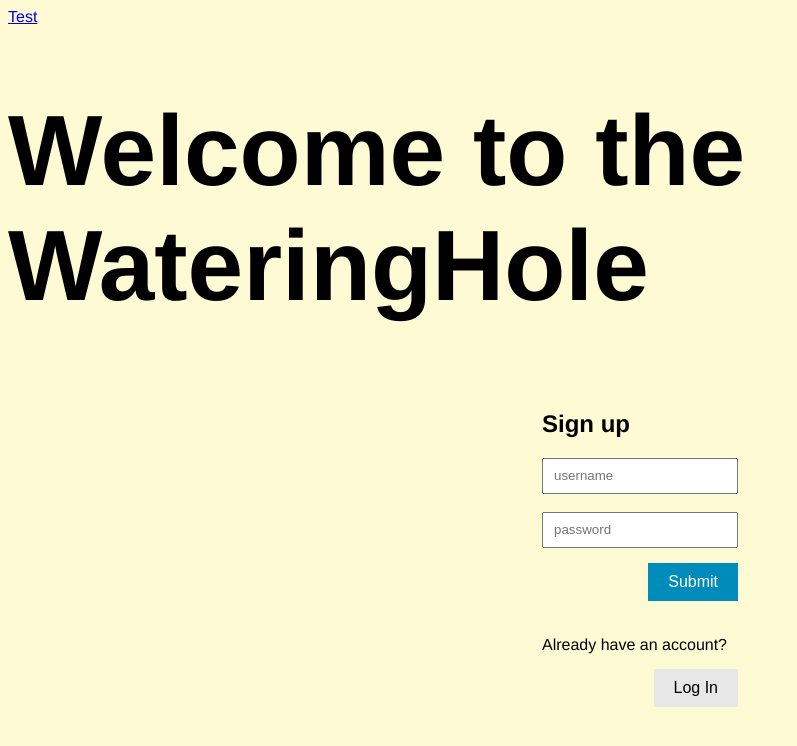
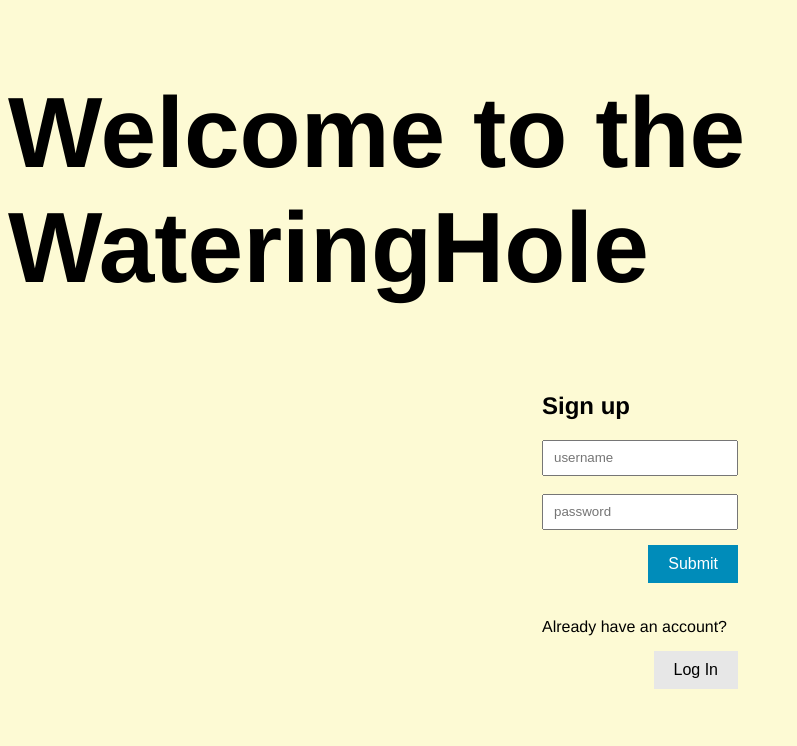
Before and after one commit to GoblinShark51/Watering-Hole, a React app: page / in a window 1280 px wide. Shown: the top 746 px of the page, without its empty margins (0-797 px from the left). Built offline with nearby package versions, Linux system fonts and the light colour scheme; a web font is replaced by a local one.

Commit message:
Removed test link

```diff
--- a/client/index.js
+++ b/client/index.js
@@ -15,7 +15,6 @@ import jaredSteeze from './scss/jaredStyles.css';
 const root = ReactDOM.createRoot(document.getElementById('root'));
 root.render(
   <BrowserRouter>
-    <Link to='test/id1'>Test</Link>
     <Routes>
       <Route path='/test/:questionId' element={<Question /> }/>
       <Route path='/questions' element={<QuestionList />} />
```
